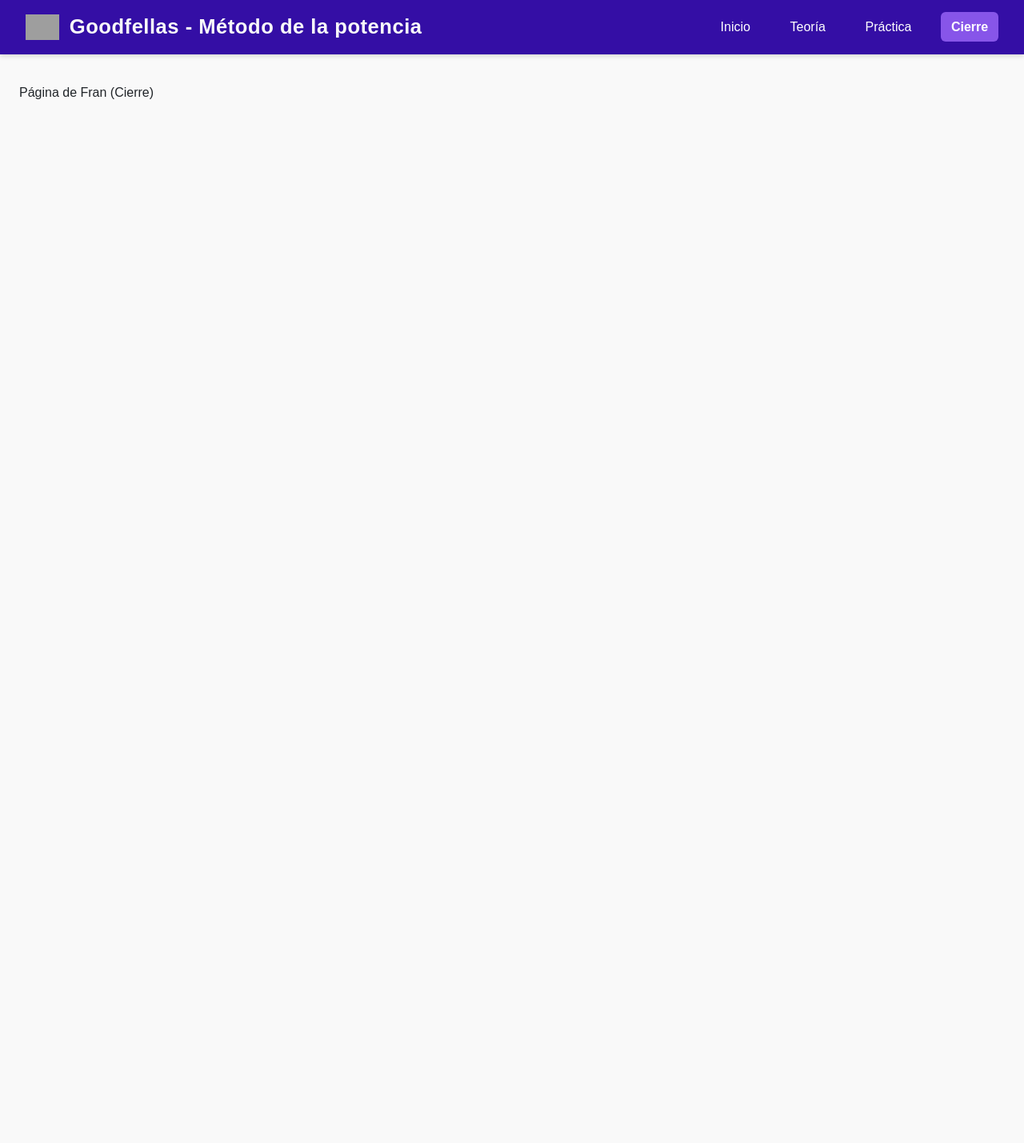
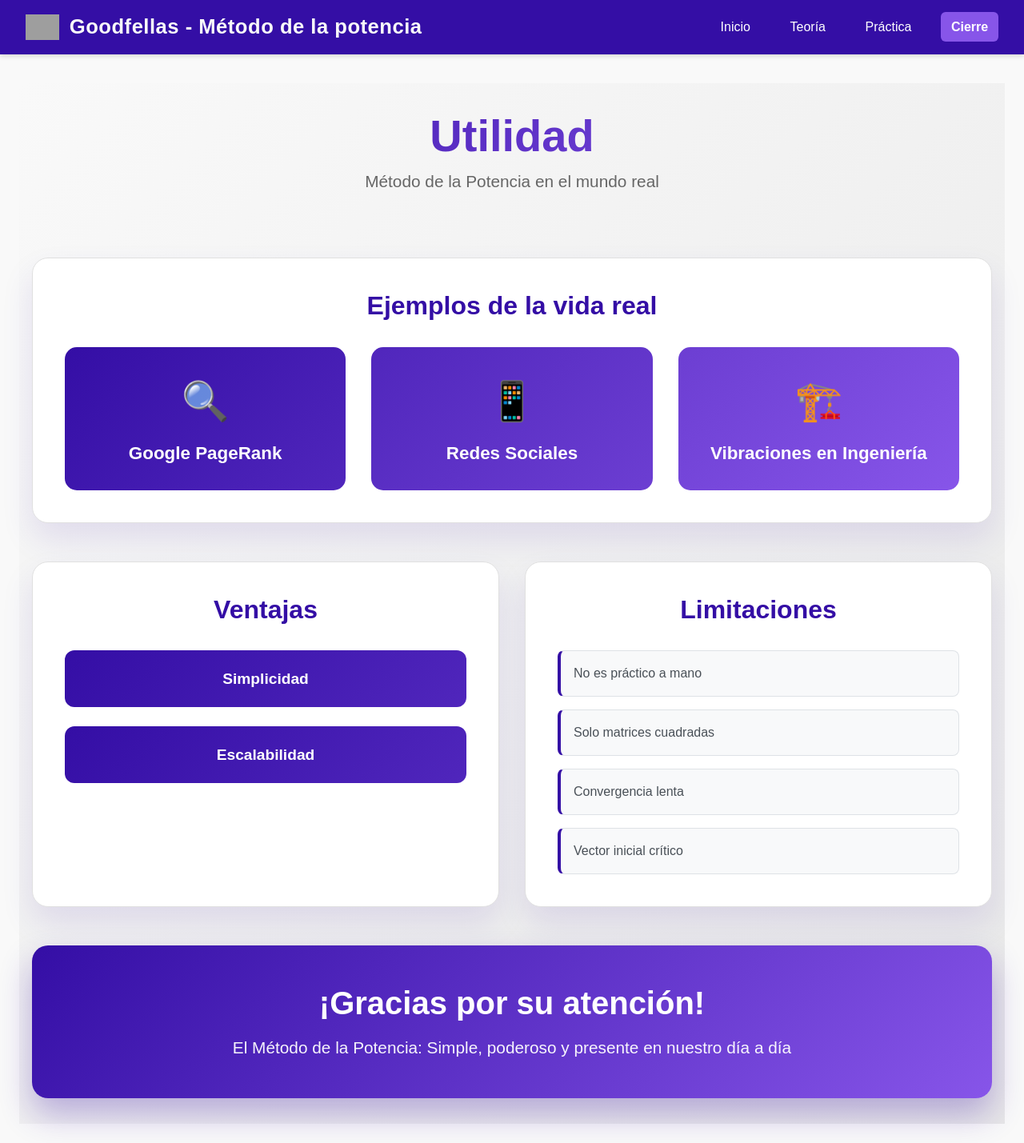
Before and after one commit to nicodiezz/metodo-de-la-potencia, a React (Vite) app: page /cierre in a window 1280 px wide. Shown: the whole page at 80% size. Before the commit the page ends 800 px from the top, so only its background shows below. Built offline with nearby package versions, Linux system fonts and the light colour scheme; grey boxes are pictures that could not be loaded.

Commit message:
Agrego página del cierre

```diff
--- a/src/pages/Cierre.jsx
+++ b/src/pages/Cierre.jsx
@@ -1,11 +1,83 @@
-import "katex/dist/katex.min.css";
-import { BlockMath } from "react-katex";
+import "./styles/Cierre.css";
 
+const Cierre = () => {
+  return (
+    <div className="cierre-container">
+      <div className="content-wrapper">
 
-export default function Cierre() {
-  return (
-    <div>
-      Página de Fran (Cierre)
+        {/* Título Principal */}
+        <div className="header-section">
+          <h1 className="main-title">Utilidad</h1>
+          <p className="subtitle">Método de la Potencia en el mundo real</p>
+        </div>
+
+        {/* Ejemplos de la vida real */}
+        <section className="examples-section">
+          <h2 className="section-title">
+            Ejemplos de la vida real
+          </h2>
+
+          <div className="examples-grid">
+            <div className="example-card google">
+              <div className="card-icon">🔍</div>
+              <h3>Google PageRank</h3>
+            </div>
+
+            <div className="example-card social">
+              <div className="card-icon">📱</div>
+              <h3>Redes Sociales</h3>
+            </div>
+
+            <div className="example-card engineering">
+              <div className="card-icon">🏗️</div>
+              <h3>Vibraciones en Ingeniería</h3>
+            </div>
+          </div>
+        </section>
+
+        {/* Ventajas y Limitaciones */}
+        <div className="analysis-grid">
+
+          {/* Ventajas */}
+          <section className="advantages-section">
+            <h2 className="section-title">
+              Ventajas
+            </h2>
+
+            <div className="advantages-list">
+              <div className="advantage-item">
+                <h3>Simplicidad</h3>
+              </div>
+
+              <div className="advantage-item">
+                <h3>Escalabilidad</h3>
+              </div>
+            </div>
+          </section>
+
+          {/* Limitaciones */}
+          <section className="limitations-section">
+            <h2 className="section-title">
+              Limitaciones
+            </h2>
+
+            <div className="limitations-list">
+              <div className="limitation-item">No es práctico a mano</div>
+              <div className="limitation-item">Solo matrices cuadradas</div>
+              <div className="limitation-item">Convergencia lenta</div>
+              <div className="limitation-item">Vector inicial crítico</div>
+            </div>
+          </section>
+        </div>
+
+        {/* Conclusión */}
+        <section className="conclusion-section">
+          <h2>¡Gracias por su atención!</h2>
+          <p>El Método de la Potencia: Simple, poderoso y presente en nuestro día a día</p>
+        </section>
+      </div>
     </div>
   );
-}
+};
+
+export default Cierre;
--- /dev/null
+++ b/src/pages/styles/Cierre.css
@@ -0,0 +1,250 @@
+.cierre-container {
+  min-height: 100vh;
+  background: linear-gradient(135deg, #f9f9f9 0%, #e8e8e8 100%);
+  padding: 2rem 1rem;
+}
+
+.content-wrapper {
+  max-width: 1200px;
+  margin: 0 auto;
+  display: flex;
+  flex-direction: column;
+  gap: 3rem;
+}
+
+/* Header Section */
+.header-section {
+  text-align: center;
+  margin-bottom: 2rem;
+}
+
+.main-title {
+  font-size: 3.5rem;
+  background: linear-gradient(135deg, var(--color-primary), var(--color-accent));
+  -webkit-background-clip: text;
+  -webkit-text-fill-color: transparent;
+  background-clip: text;
+  margin-bottom: 0.5rem;
+  font-weight: bold;
+  animation: fadeInDown 1s ease-out;
+}
+
+.subtitle {
+  font-size: 1.3rem;
+  color: #666;
+  margin: 0;
+  animation: fadeInUp 1s ease-out 0.2s both;
+}
+
+/* Examples Section */
+.examples-section {
+  background: white;
+  border-radius: 20px;
+  padding: 2.5rem;
+  box-shadow: 0 20px 40px rgba(52, 14, 165, 0.1);
+  border: 1px solid #e0e0e0;
+  animation: fadeIn 1s ease-out 0.4s both;
+}
+
+.section-title {
+  color: var(--color-primary);
+  font-size: 2rem;
+  margin-bottom: 2rem;
+  display: flex;
+  align-items: center;
+  justify-content: center;
+  gap: 0.8rem;
+  font-weight: bold;
+}
+
+.icon {
+  font-size: 1.8rem;
+}
+
+.examples-grid {
+  display: grid;
+  grid-template-columns: repeat(auto-fit, minmax(250px, 1fr));
+  gap: 2rem;
+}
+
+.example-card {
+  padding: 2rem;
+  border-radius: 15px;
+  text-align: center;
+  color: white;
+  transition: transform 0.3s ease, box-shadow 0.3s ease;
+  cursor: pointer;
+}
+
+.example-card:hover {
+  transform: translateY(-10px);
+  box-shadow: 0 15px 30px rgba(0, 0, 0, 0.2);
+}
+
+.google {
+  background: linear-gradient(135deg, var(--color-primary), var(--color-secondary));
+}
+
+.social {
+  background: linear-gradient(135deg, var(--color-secondary), var(--color-tertiary));
+}
+
+.engineering {
+  background: linear-gradient(135deg, var(--color-tertiary), var(--color-accent));
+}
+
+.card-icon {
+  font-size: 3rem;
+  margin-bottom: 1rem;
+}
+
+.example-card h3 {
+  font-size: 1.4rem;
+  margin: 0;
+  font-weight: 600;
+}
+
+/* Analysis Grid */
+.analysis-grid {
+  display: grid;
+  grid-template-columns: repeat(auto-fit, minmax(400px, 1fr));
+  gap: 2rem;
+}
+
+.advantages-section,
+.limitations-section {
+  background: white;
+  border-radius: 20px;
+  padding: 2.5rem;
+  box-shadow: 0 20px 40px rgba(52, 14, 165, 0.1);
+  border: 1px solid #e0e0e0;
+  animation: fadeIn 1s ease-out 0.6s both;
+}
+
+.advantages-list {
+  display: flex;
+  flex-direction: column;
+  gap: 1.5rem;
+}
+
+.advantage-item {
+  background: linear-gradient(135deg, var(--color-primary), var(--color-secondary));
+  color: white;
+  padding: 1.5rem;
+  border-radius: 12px;
+  text-align: center;
+  transition: transform 0.3s ease;
+}
+
+.advantage-item:hover {
+  transform: scale(1.05);
+}
+
+.advantage-item h3 {
+  margin: 0;
+  font-size: 1.2rem;
+  font-weight: 600;
+}
+
+.limitations-list {
+  display: flex;
+  flex-direction: column;
+  gap: 1rem;
+}
+
+.limitation-item {
+  background: #f8f9fa;
+  border: 1px solid #dee2e6;
+  border-left: 4px solid var(--color-primary);
+  padding: 1rem;
+  border-radius: 8px;
+  color: #495057;
+  font-size: 1rem;
+  transition: background-color 0.3s ease;
+}
+
+.limitation-item:hover {
+  background-color: #e9ecef;
+}
+
+/* Conclusion Section */
+.conclusion-section {
+  background: linear-gradient(135deg, var(--color-primary), var(--color-accent));
+  color: white;
+  border-radius: 20px;
+  padding: 3rem;
+  text-align: center;
+  box-shadow: 0 20px 40px rgba(52, 14, 165, 0.3);
+  animation: fadeIn 1s ease-out 0.8s both;
+}
+
+.conclusion-section h2 {
+  font-size: 2.5rem;
+  margin-bottom: 1rem;
+  font-weight: bold;
+}
+
+.conclusion-section p {
+  font-size: 1.3rem;
+  margin: 0;
+  opacity: 0.95;
+}
+
+/* Animations */
+@keyframes fadeIn {
+  from {
+    opacity: 0;
+    transform: translateY(30px);
+  }
+  to {
+    opacity: 1;
+    transform: translateY(0);
+  }
+}
+
+@keyframes fadeInDown {
+  from {
+    opacity: 0;
+    transform: translateY(-30px);
+  }
+  to {
+    opacity: 1;
+    transform: translateY(0);
+  }
+}
+
+@keyframes fadeInUp {
+  from {
+    opacity: 0;
+    transform: translateY(30px);
+  }
+  to {
+    opacity: 1;
+    transform: translateY(0);
+  }
+}
+
+/* Responsive Design */
+@media (max-width: 768px) {
+  .main-title {
+    font-size: 2.5rem;
+  }
+
+  .examples-grid {
+    grid-template-columns: 1fr;
+  }
+
+  .analysis-grid {
+    grid-template-columns: 1fr;
+  }
+
+  .content-wrapper {
+    gap: 2rem;
+  }
+
+  .examples-section,
+  .advantages-section,
+  .limitations-section {
+    padding: 1.5rem;
+  }
+}
```
